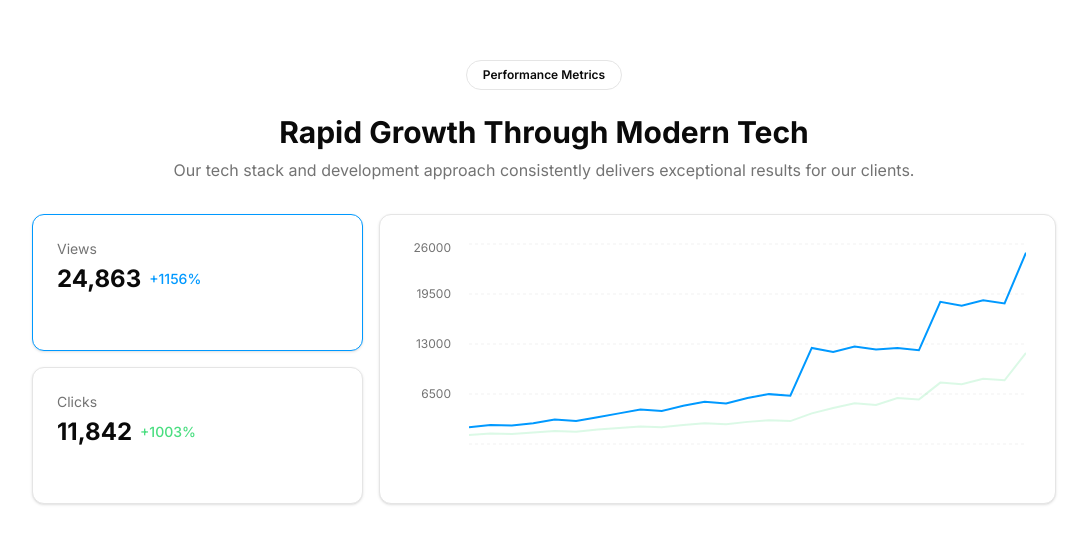
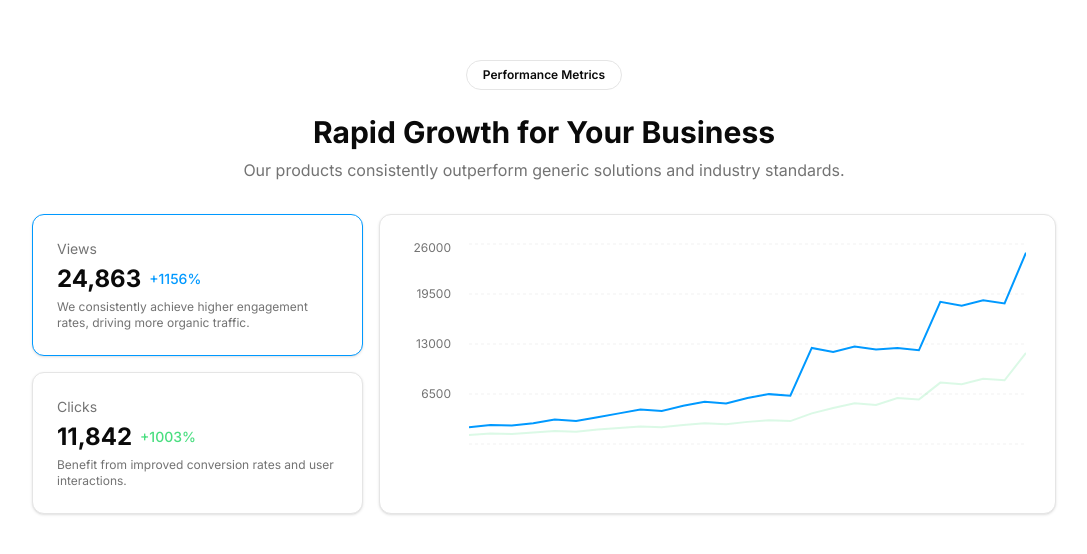
Before and after one commit to sebastiankehle/webvise-landing-page, a Next.js app: page / in a window 1280 px wide. Shown: the part 932-1486 px from the top of the page, without its empty margins (96-1183 px from the left). Built offline with nearby package versions, Linux system fonts and the light colour scheme.

Commit message:
metric description texts

```diff
--- a/src/components/sections/metrics.tsx
+++ b/src/components/sections/metrics.tsx
@@ -68,6 +68,9 @@ export function Metrics() {
                           {metricsContent.metrics.views.growth}
                         </span>
                       </div>
+                      <p className="mt-2 text-xs text-muted-foreground">
+                        {metricsContent.description.views}
+                      </p>
                     </div>
                   </CardContent>
                 </Card>
@@ -96,6 +99,9 @@ export function Metrics() {
                           {metricsContent.metrics.clicks.growth}
                         </span>
                       </div>
+                      <p className="mt-2 text-xs text-muted-foreground">
+                        {metricsContent.description.clicks}
+                      </p>
                     </div>
                   </CardContent>
                 </Card>
--- a/src/content/metrics.ts
+++ b/src/content/metrics.ts
@@ -10,9 +10,14 @@ export const metricsContent = {
     variant: "outline" as const,
   },
   headline: {
-    primary: "Rapid Growth Through Modern Tech",
+    primary: "Rapid Growth for Your Business",
     secondary:
-      "Our tech stack and development approach consistently delivers exceptional results for our clients.",
+      "Our products consistently outperform generic solutions and industry standards.",
+  },
+  description: {
+    views:
+      "We consistently achieve higher engagement rates, driving more organic traffic. ",
+    clicks: "Benefit from improved conversion rates and user interactions.",
   },
   metrics: {
     views: {
```
